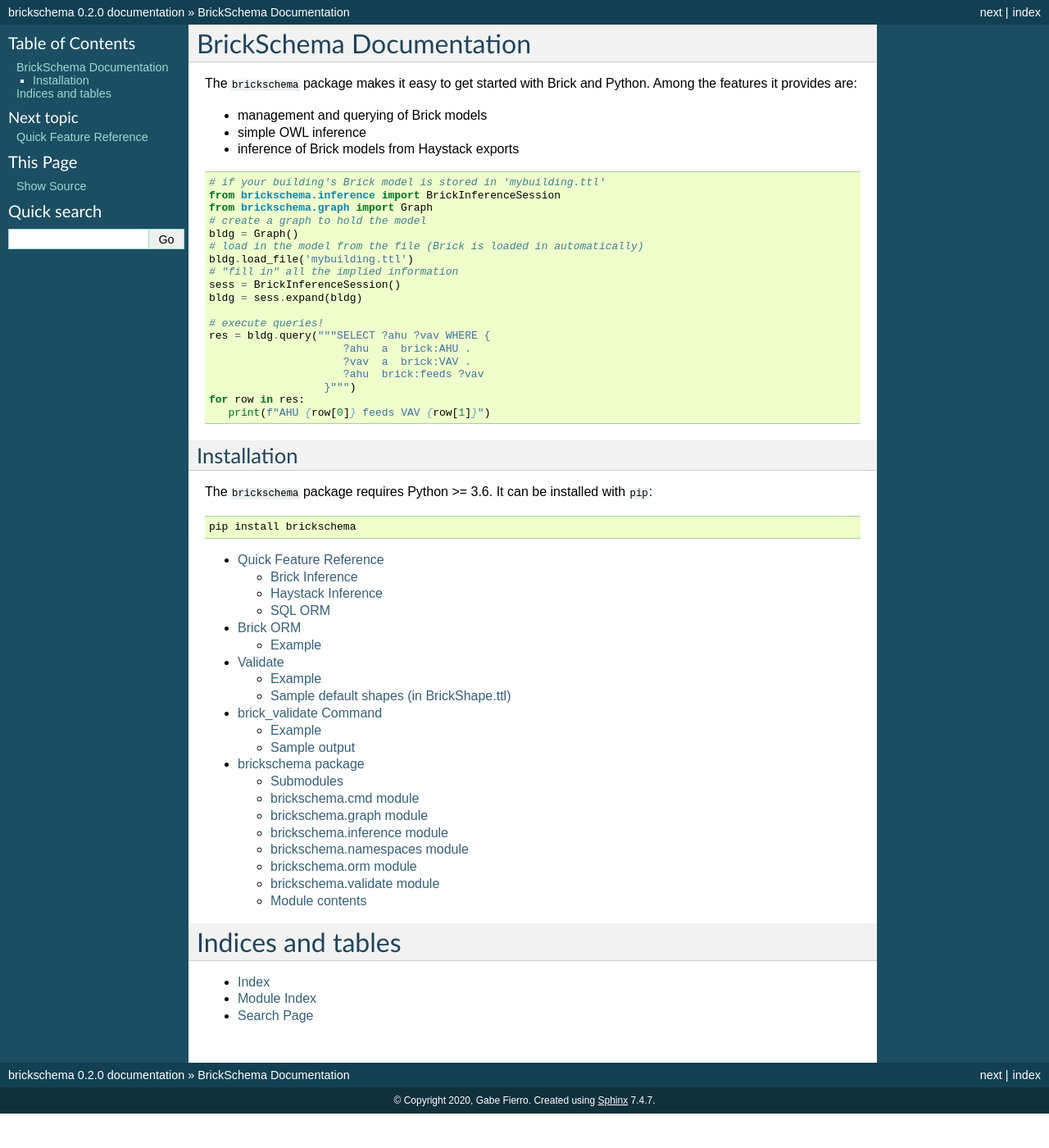
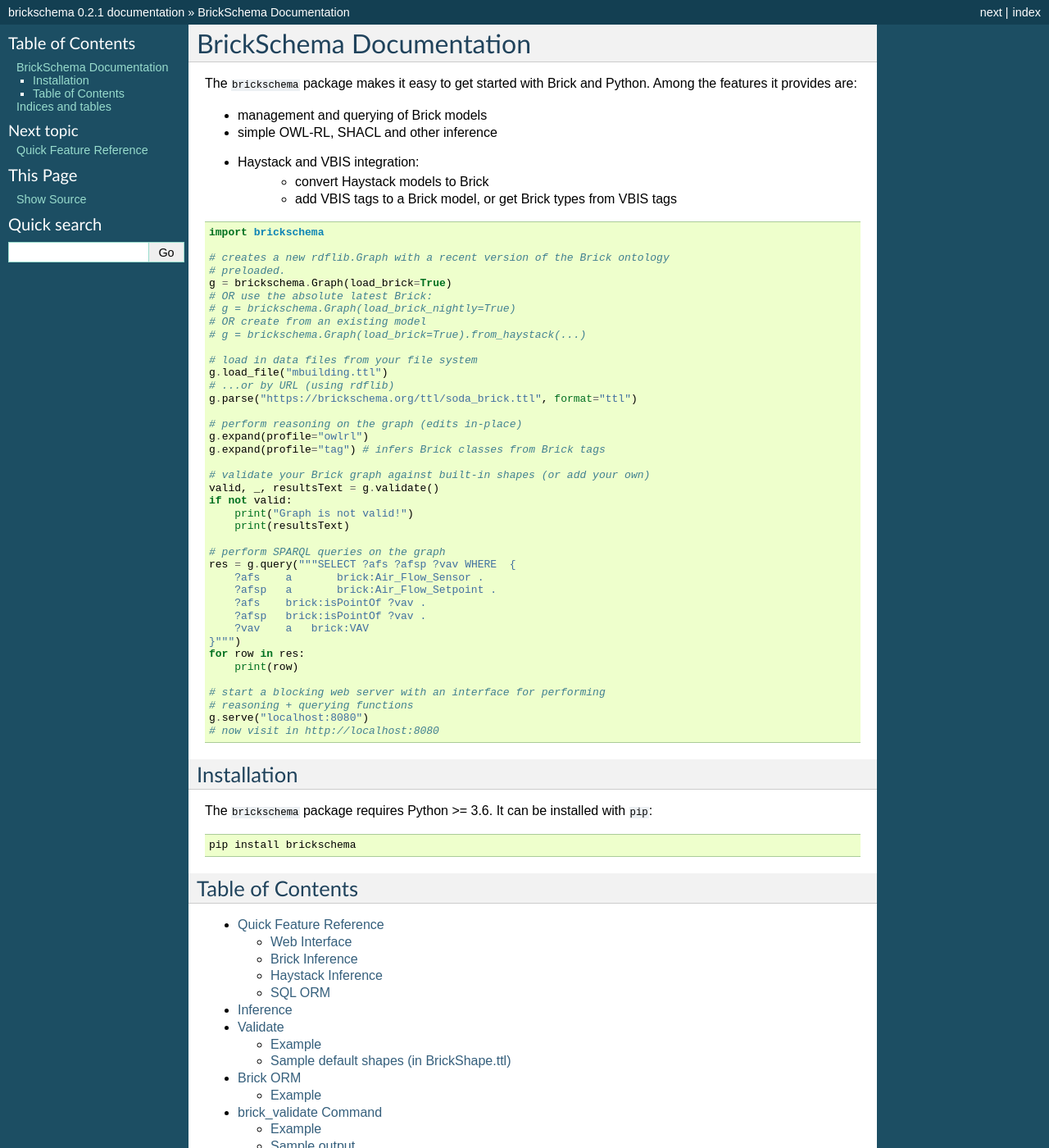
Before and after one commit to BrickSchema/py-brickschema, a Sphinx documentation site: the page built from docs/index.rst, in a window 1280 px wide and 1400 px high. Shown: the whole window at 82% size. Built offline with Sphinx 7.4.7, drawn with Linux system fonts in a browser that asks for light colours; the version number is read from the project's files by our own code; some of the changed text lies outside the part shown.

Commit message:
Update Documentation (#40)
* updating docs

* updating

* add Flask to doc reqs

* more docs work

* fixing code-block

* add image, fixing docs, better parsing

* bump version

```diff
--- a/docs/index.rst
+++ b/docs/index.rst
@@ -9,30 +9,53 @@
 The ``brickschema`` package makes it easy to get started with Brick and Python. Among the features it provides are:
 
 - management and querying of Brick models
-- simple OWL inference
-- inference of Brick models from Haystack exports
+- simple OWL-RL, SHACL and other inference
+- Haystack and VBIS integration:
+    - convert Haystack models to Brick
+    - add VBIS tags to a Brick model, or get Brick types from VBIS tags
 
 .. code-block:: python
 
- # if your building's Brick model is stored in 'mybuilding.ttl'
- from brickschema.inference import BrickInferenceSession
- from brickschema.graph import Graph
- # create a graph to hold the model
- bldg = Graph()
- # load in the model from the file (Brick is loaded in automatically)
- bldg.load_file('mybuilding.ttl')
- # "fill in" all the implied information
- sess = BrickInferenceSession()
- bldg = sess.expand(bldg)
+  import brickschema
 
- # execute queries!
- res = bldg.query("""SELECT ?ahu ?vav WHERE {
-                      ?ahu  a  brick:AHU .
-                      ?vav  a  brick:VAV .
-                      ?ahu  brick:feeds ?vav
-                   }""")
- for row in res:
-    print(f"AHU {row[0]} feeds VAV {row[1]}")
+  # creates a new rdflib.Graph with a recent version of the Brick ontology
+  # preloaded.
+  g = brickschema.Graph(load_brick=True)
+  # OR use the absolute latest Brick:
+  # g = brickschema.Graph(load_brick_nightly=True)
+  # OR create from an existing model
+  # g = brickschema.Graph(load_brick=True).from_haystack(...)
+
+  # load in data files from your file system
+  g.load_file("mbuilding.ttl")
+  # ...or by URL (using rdflib)
+  g.parse("https://brickschema.org/ttl/soda_brick.ttl", format="ttl")
+
+  # perform reasoning on the graph (edits in-place)
+  g.expand(profile="owlrl")
+  g.expand(profile="tag") # infers Brick classes from Brick tags
+
+  # validate your Brick graph against built-in shapes (or add your own)
+  valid, _, resultsText = g.validate()
+  if not valid:
+      print("Graph is not valid!")
+      print(resultsText)
+
+  # perform SPARQL queries on the graph
+  res = g.query("""SELECT ?afs ?afsp ?vav WHERE  {
+      ?afs    a       brick:Air_Flow_Sensor .
+      ?afsp   a       brick:Air_Flow_Setpoint .
+      ?afs    brick:isPointOf ?vav .
+      ?afsp   brick:isPointOf ?vav .
+      ?vav    a   brick:VAV
+  }""")
+  for row in res:
+      print(row)
+
+  # start a blocking web server with an interface for performing
+  # reasoning + querying functions
+  g.serve("localhost:8080")
+  # now visit in http://localhost:8080
 
 
 Installation
@@ -44,12 +67,16 @@
 
    pip install brickschema
 
+Table of Contents
+-----------------
+
 .. toctree::
    :maxdepth: 2
 
    quickstart
+   inference
+   validate
    orm
-   validate
    brick_validate
 
    source/brickschema
--- a/docs/requirements.txt
+++ b/docs/requirements.txt
@@ -1,4 +1,5 @@
 rdflib
+Flask
 owlrl
 sqlalchemy
 pytest
--- a/pyproject.toml
+++ b/pyproject.toml
@@ -1,6 +1,6 @@
 [tool.poetry]
 name = "brickschema"
-version = "0.2.0"
+version = "0.2.1"
 description = "A library for working with the Brick ontology for buildings (brickschema.org)"
 readme = "README.md"
 authors = ["Gabe Fierro <gtfierro@cs.berkeley.edu>"]
```
Also changed, not shown: docs/inference.rst (+40 -0 lines), docs/quickstart.rst (+28 -17 lines), docs/source/brickschema.rst (+45 -21 lines), docs/validate.rst (+15 -18 lines), docs/_static/images/brickschema-web.png (added), 2 other files.
